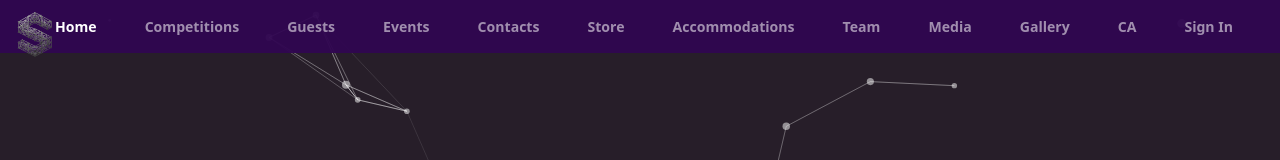
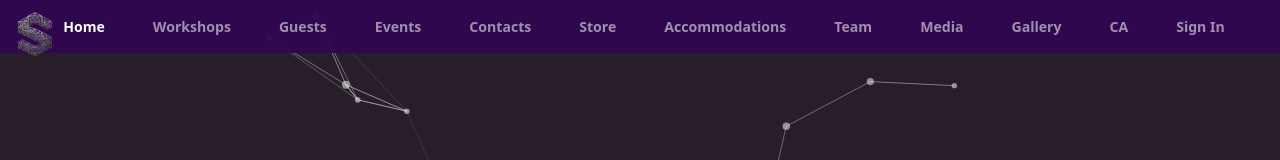
Before and after one commit to Maykkkk/Shilp24, a React (Create React App) app in the folder client/: page / in a window 1280 px wide. Shown: the top 160 px of the page. Built offline with nearby package versions, Linux system fonts and the light colour scheme; no server answers.

Commit message:
Competitions -> Workshops

```diff
--- a/client/src/components/NavBar.jsx
+++ b/client/src/components/NavBar.jsx
@@ -64,7 +64,7 @@ const NavBar = ({ AllAuth }) => {
 								}
 								to="/competitions"
 							>
-								Competitions
+								Workshops
 							</Link>
 						</li>
 						<li className="nav-item px-2 mx-2">
```
